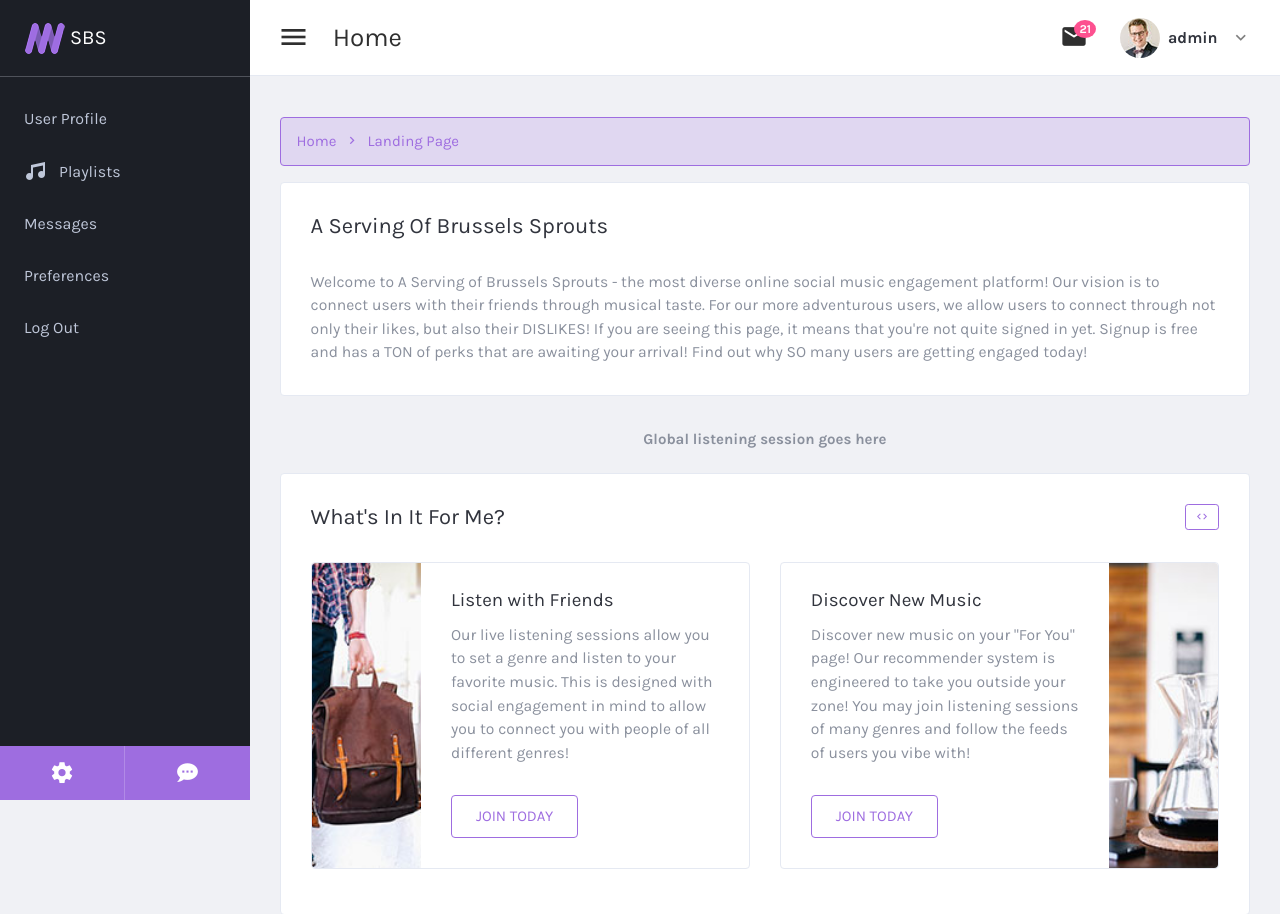
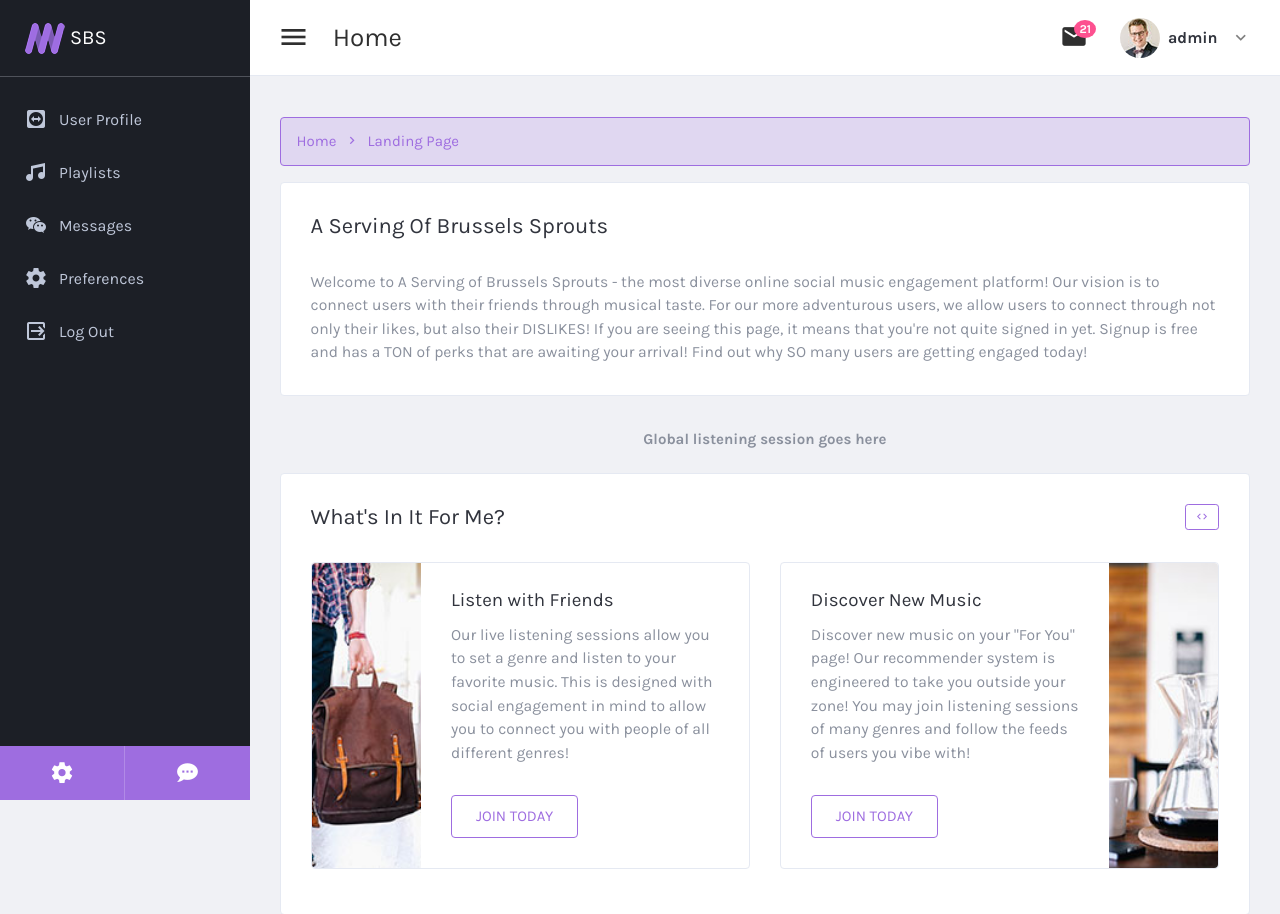
Before and after one commit to Rowan-Senior-Project-F22/A-Serving-of-Brussels-Sprouts, a Django app: page /recommender/ in a window 1280 px wide. Shown: the top 914 px of the page. Run offline with Django 3.2, Linux system fonts and the light colour scheme; a user stored in the database is signed in; some libraries are stand-ins or nearby versions.

Commit message:
Menu icons

```diff
--- a/recommender/templates/base.html
+++ b/recommender/templates/base.html
@@ -87,6 +87,7 @@
                     {% if user.is_authenticated %}
                         <li>
                             <a class="sidenav-item-link" href="{% url 'recommender:user_profile' %}">
+                                <i class="mdi mdi-teamviewer"></i>
                                 <span class="nav-text">User Profile</span>
                             </a>
                         </li>
@@ -100,18 +101,21 @@
 
                         <li>
                             <a class="sidenav-item-link" href="">
+                                <i class="mdi mdi-wechat"></i>
                                 <span class="nav-text">Messages</span>
                             </a>
                         </li>
 
                         <li>
                             <a class="sidenav-item-link" href="">
+                                <i class="mdi mdi-settings"></i>
                                 <span class="nav-text">Preferences</span>
                             </a>
                         </li>
 
                         <li>
                             <a class="sidenav-item-link" href="{% url 'recommender:get_logout' %}">
+                                <i class="mdi mdi-logout-variant"></i>
                                 <span class="nav-text">Log Out</span>
                             </a>
                         </li>
```
